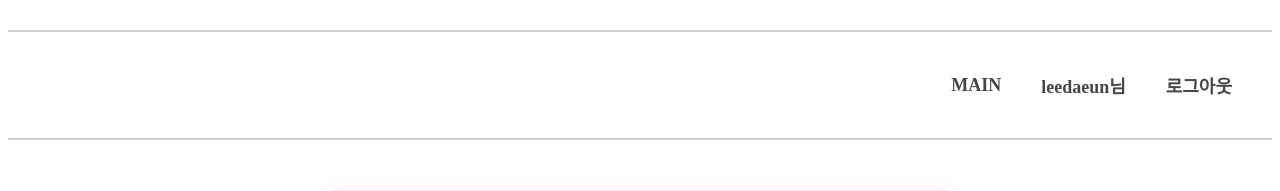
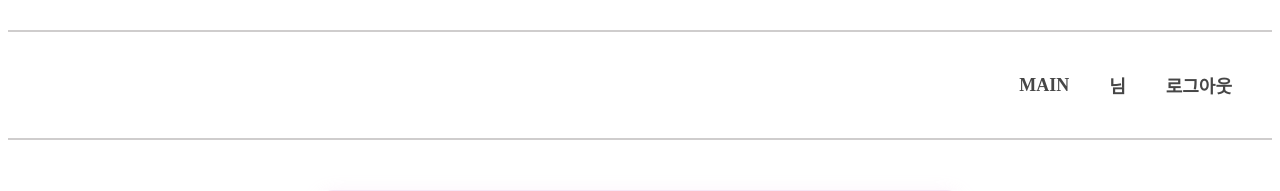
Before and after one commit to leedaeun31/django-mini-community, a Django app: page /board/create/ in a window 1280 px wide. Shown: the part 65-256 px from the top of the page. Run offline with Django 5.2, Linux system fonts and the light colour scheme; a user stored in the database is signed in.

Commit message:
username->nickname

```diff
--- a/myproject/board/templates/board/create_room.html
+++ b/myproject/board/templates/board/create_room.html
@@ -384,7 +384,7 @@
             <ul>
                 <li><a href="/">MAIN</a></li>
                 {% if user.is_authenticated %}
-                    <li class="user-info"><a href="{% url 'user:mypage' %}">{{ user.username }}님</a></li>
+                    <li class="user-info"><a href="{% url 'user:mypage' %}">{{ user.nickname }}님</a></li>
                     <li><a href="{% url 'user:logout' %}">로그아웃</a></li>
                 {% else %}
                     <li><a href="{% url 'user:login_page' %}">로그인</a></li>
--- a/myproject/board/templates/board/posts/edit_post.html
+++ b/myproject/board/templates/board/posts/edit_post.html
@@ -372,7 +372,7 @@
                 <li><a href="javascript:history.back()">이전 페이지로 이동</a></li>
                 <li><a href="{% url 'board:leave_room' post.room.slug %}" onclick="return confirm('정말 방을 나가겠습니까?');">나가기</a></li>
                 {% if user.is_authenticated %}
-                    <li class="user-info"><a href="{% url 'user:mypage' %}">{{ user.username }}님</a></li>
+                    <li class="user-info"><a href="{% url 'user:mypage' %}">{{ user.nickname }}님</a></li>
                     <li><a href="{% url 'user:logout' %}">로그아웃</a></li>
                 {% else %}
                     <li><a href="{% url 'user:login_page' %}">로그인</a></li>
--- a/myproject/board/templates/board/posts/post_detail.html
+++ b/myproject/board/templates/board/posts/post_detail.html
@@ -475,7 +475,7 @@
                 <li><a href="{% url 'board:room_detail' post.room.slug %}">방으로 이동</a></li>
                 <li><a href="{% url 'board:leave_room' post.room.slug %}" onclick="return confirm('정말 방을 나가겠습니까?');">나가기</a></li>
                 {% if user.is_authenticated %}
-                    <li class="user-info"><a href="{% url 'user:mypage' %}">{{ user.username }}님</a></li>
+                    <li class="user-info"><a href="{% url 'user:mypage' %}">{{ user.nickname }}님</a></li>
                     <li><a href="{% url 'user:logout' %}">로그아웃</a></li>
                 {% else %}
                     <li><a href="{% url 'user:login_page' %}">로그인</a></li>
@@ -496,7 +496,7 @@
                     <img src="{% static 'images/default_profile.png' %}" class="profile-img" alt="기본 프로필">
                 {% endif %}
                 <div class="author-details">
-                    <strong>{{ post.author.username }}</strong><br>
+                    <strong>{{ post.author.nickname }}</strong><br>
                     <small>{{ post.created_at|date:"Y-m-d H:i" }}</small>
                 </div>
             </div>
--- a/myproject/board/templates/board/posts/upload_post.html
+++ b/myproject/board/templates/board/posts/upload_post.html
@@ -313,7 +313,7 @@
             {% endif %}
             <li><a href="{% url 'board:leave_room' room.slug %}" onclick="return confirm('정말 방을 나가겠습니까?');">나가기</a></li>
             {% if user.is_authenticated %}
-                <li class="user-info"><a href="{% url 'user:mypage' %}">{{ user.username }}님</a></li>
+                <li class="user-info"><a href="{% url 'user:mypage' %}">{{ user.nickname }}님</a></li>
                 <li><a href="{% url 'user:logout' %}">로그아웃</a></li>
             {% else %}
                 <li><a href="{% url 'user:login_page' %}">로그인</a></li>
--- a/myproject/board/templates/board/room_detail.html
+++ b/myproject/board/templates/board/room_detail.html
@@ -542,7 +542,7 @@
             <li><a href="{% url 'moderation:create' 'room' room.slug %}?next={{ request.get_full_path|urlencode }}">신고하기</a></li>
             <li><a href="{% url 'board:leave_room' room.slug %}" onclick="return confirm('정말 방을 나가겠습니까?');">나가기</a></li>
             {% if user.is_authenticated %}
-                <li class="user-info"><a href="{% url 'user:mypage' %}">{{ user.username }}님</a></li>
+                <li class="user-info"><a href="{% url 'user:mypage' %}">{{ user.nickname }}님</a></li>
                 <li><a href="{% url 'user:logout' %}">로그아웃</a></li>
             {% else %}
                 <li><a href="{% url 'user:login_page' %}">로그인</a></li>
--- a/myproject/board/templates/board/setting_room.html
+++ b/myproject/board/templates/board/setting_room.html
@@ -181,7 +181,7 @@
             <li><a href="{% url 'board:room_detail' room.slug %}">방으로 이동</a></li>
             <li><a href="{% url 'board:leave_room' room.slug %}" onclick="return confirm('정말 방을 나가겠습니까?');">나가기</a></li>
             {% if user.is_authenticated %}
-                <li class="user-info"><a href="{% url 'user:mypage' %}">{{ user.username }}님</a></li>
+                <li class="user-info"><a href="{% url 'user:mypage' %}">{{ user.nickname }}님</a></li>
                 <li><a href="{% url 'user:logout' %}">로그아웃</a></li>
             {% else %}
                 <li><a href="{% url 'user:login_page' %}">로그인</a></li>
```
